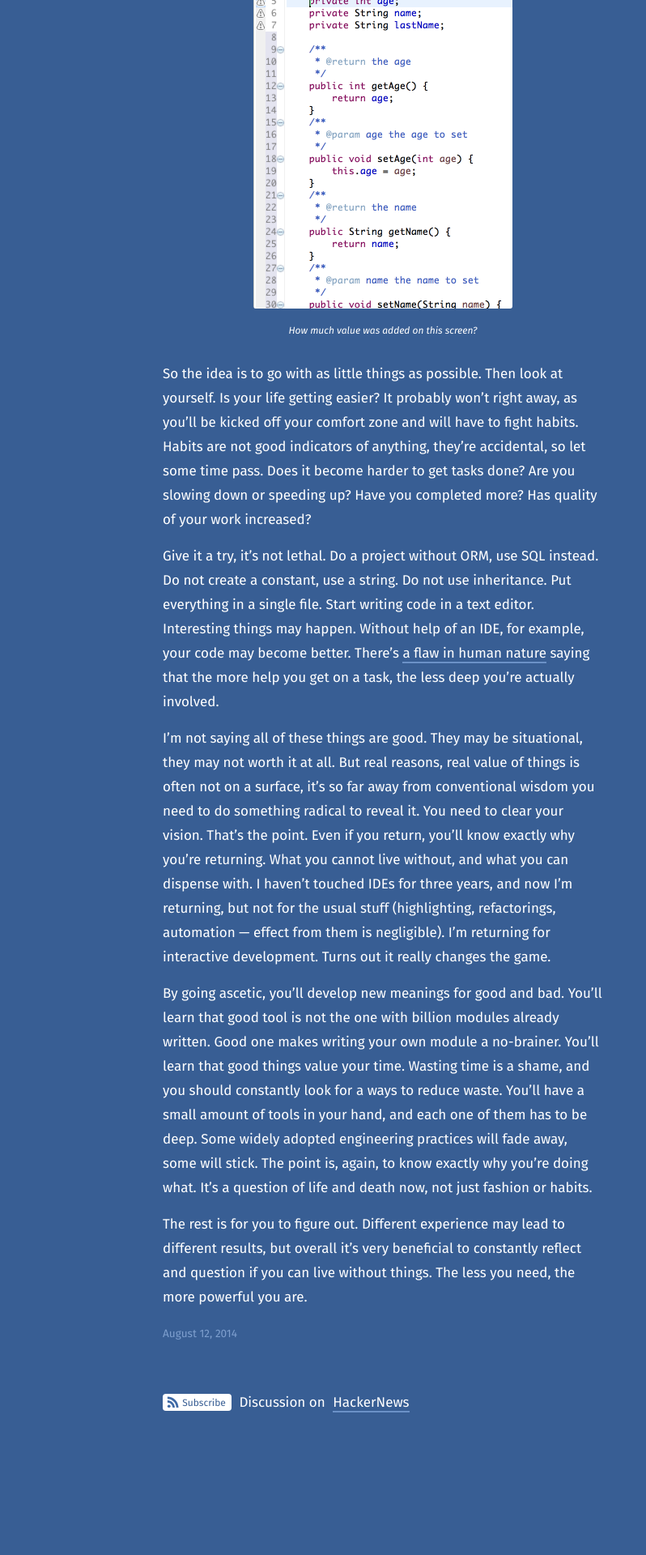
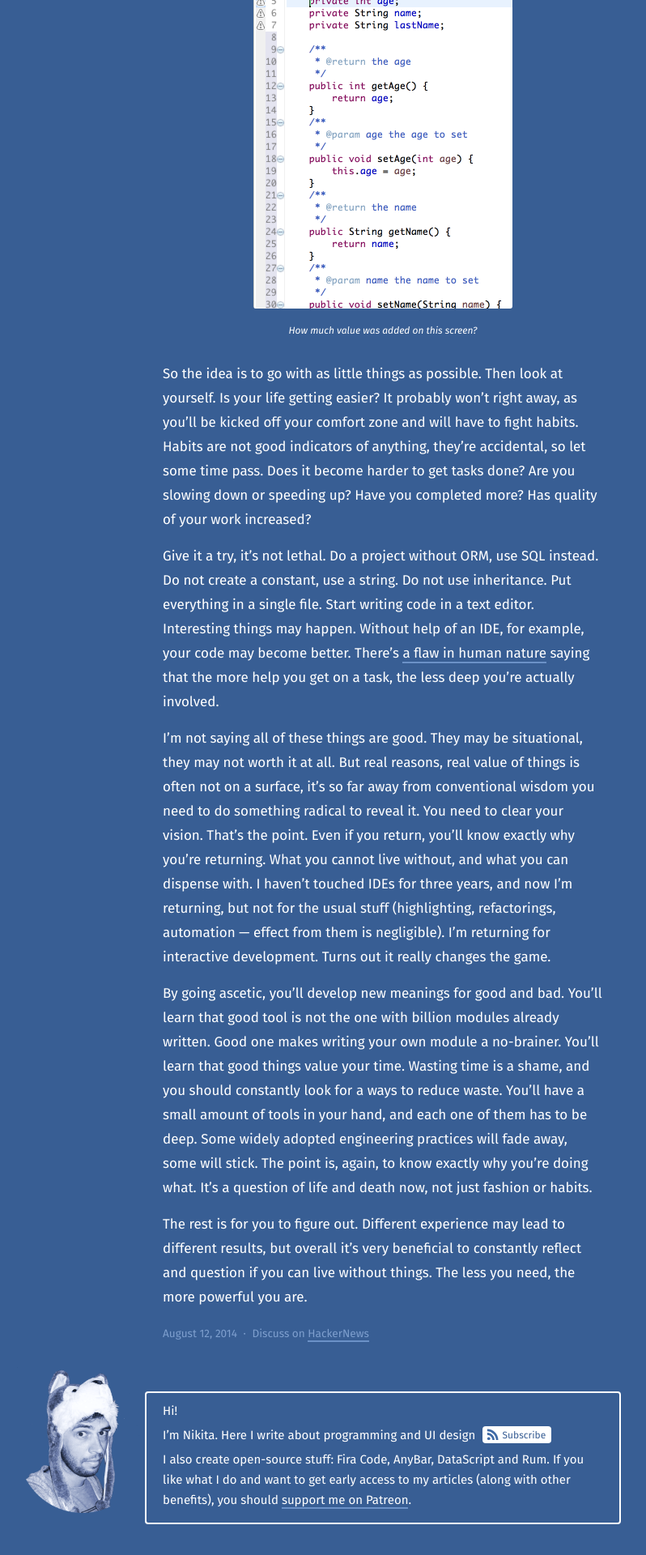
Before and after one commit to tonsky/tonsky.github.io, a Jekyll site: the page built from _posts/2014-08-12-irrelevant-things.md, in a window 1280 px wide. Shown: the part 2167-4087 px from the top of the page at 81% size, without its empty margins (168-966 px from the left). Built offline with Jekyll 4.4.1, drawn with Linux system fonts in a browser that asks for light colours; before the commit the page ends 3960 px from its top, so only the background shows below that.

Commit message:
Patreon links in blog

```diff
--- a/_layouts/post.html
+++ b/_layouts/post.html
@@ -15,19 +15,11 @@ layout: default
 
   {{ content }}
 
-  <p class=date>{{ page.date | date: "%B %-d, %Y" }}</p>
-
-  <div id="fb-root"></div>
-
-  <p class=comments>
-    <a class="btn-share" href="http://tonsky.me/blog/atom.xml" target="_blank"><svg viewBox="0 0 800 800"><path d="M493 652H392c0-134-111-244-244-244V307c189 0 345 156 345 345zm71 0c0-228-188-416-416-416V132c285 0 520 235 520 520z"/><circle cx="219" cy="581" r="71"/></svg> Subscribe</a>
-
-    <!-- <a class="btn-share" href="https://twitter.com/intent/tweet?url=http://tonsky.me{{ page.url }}&text={{ page.title }}" target="_blank"><svg viewBox="0 0 800 800"><path d="M679 239s-21 34-55 57c7 156-107 329-314 329-103 0-169-50-169-50s81 17 163-45c-83-5-103-77-103-77s23 6 50-2c-93-23-89-110-89-110s23 14 50 14c-84-65-34-148-34-148s76 107 228 116c-22-121 117-177 188-101 37-6 71-27 71-27s-12 41-49 61c30-2 63-17 63-17z"/></svg> Tweet</a>
-
-    <a class="btn-share" href="https://www.facebook.com/sharer/sharer.php?u=http://tonsky.me{{ page.url }}" target="_blank"><svg viewBox="0 0 800 800"><path d="M604 170c15 0 26 11 26 26v408c0 15-11 26-26 26H487V452h60l9-70h-69v-44c0-20 6-34 35-34h37v-62s-24-3-54-3c-53 0-89 33-89 92v51h-60v70h60v178H196c-15 0-26-11-26-26V196c0-15 11-26 26-26h408z"/></svg> Share</a> -->
-
+  <p class=footer>
+    <span class=date>{{ page.date | date: "%B %-d, %Y" }}</span>
     {% if page.hackernews_id or page.reddit_url %}
-      <span>Discussion on</span>
+      <span class="separator">·</span>
+      <span>Discuss on</span>
       {% if page.hackernews_id %}
         <a href="https://news.ycombinator.com/item?id={{ page.hackernews_id }}">HackerNews</a>
       {% endif %}
@@ -35,8 +27,15 @@ layout: default
         <a href="{{ page.reddit_url }}">Reddit</a>
       {% endif %}
     {% endif %}
-
-
   </p>
 
+  <div class="about">
+    <img src="/photo.png">
+    <div class="about_inner">
+      <p>Hi!</p>
+      <p>I’m Nikita. Here I write about programming and UI design <a style="margin-left: 5px" class="btn-subscribe" href="http://tonsky.me/blog/atom.xml" target="_blank"><svg viewBox="0 0 800 800"><path d="M493 652H392c0-134-111-244-244-244V307c189 0 345 156 345 345zm71 0c0-228-188-416-416-416V132c285 0 520 235 520 520z"/><circle cx="219" cy="581" r="71"/></svg> Subscribe</a></p>
+      <p>I also create open-source stuff: Fira Code, AnyBar, DataScript and Rum. If you like what I do and want to get early access to my articles (along with other benefits), you should <a href="https://patreon.com/tonsky" target="_blank">support me on Patreon</a>.</p>
+    </div>
+  </div>
+
 </div>
--- a/style.css
+++ b/style.css
@@ -74,23 +74,26 @@ ul > li, ol > li { margin: 0.5em 0; }
 sup, sub, .note-ref, .note-number, .footnote { vertical-align: baseline; position: relative; font-size: .7em; line-height: 1; }
 sup, .note-ref, .note-number, .footnote { bottom: 1.4ex; }
 sub { top: .5ex; }
+
+.about > img { float: left; width: 160px; margin-left: -180px; margin-top: -30px; }
+.about_inner { font-size: 15px; line-height: 25px; border: 2px solid white; border-radius: 4px; padding: 10px 20px; margin: -12px -22px; }
+.about_inner > p { margin: 0 0 5px; }
+.btn-subscribe { line-height: 20px; text-decoration: none; background: white; color: hsl(215, 45%, 40%); border: none; font-size: 12px; padding: 0px 7px; display: inline-block; border-radius: 4px; position: relative; top: -1px; }
+.btn-subscribe > svg { width: 21px; height: 21px; vertical-align: bottom; margin: 0 -2px 0 -5px; fill: hsl(215, 45%, 45%); }
+
 .footnote { margin: 0 5px;  }
 .footnotes-br { width: 100px; height: 2px; background: hsl(215, 45%, 60%); margin-top: 5em; }
 .footnotes { padding-left: 1em;  }
 
-.date { font-size: 0.8em; color: hsl(215, 45%, 65%); }
-
 .notes { font-size: 0.8em; }
 .note-number { margin-left: -1em; }
 
+.footer { margin-bottom: 5em; font-size: 0.8em; color: hsl(215, 45%, 65%); }
+.footer > a { margin-right: 10px; }
+.footer > .separator { margin: 0 4px; }
+.footer > .btn-subscribe { float: right; }
+.footer > a { margin-right: 5px; }
 
-
-.comments {  margin: 60px 0 0 0; line-height: 20px; }
-.comments > a, .comments > span  {  margin-right: 5px; }
-
-
-.btn-share { text-decoration: none; background: white; color: hsl(215, 45%, 40%); border: none; font-size: 12px; padding: 0px 7px; display: inline-block; border-radius: 4px; position: relative; top: -1px; }
-.btn-share > svg { width: 21px; height: 21px; vertical-align: bottom; margin: 0 -2px 0 -5px; fill: hsl(215, 45%, 45%); }
 
 .event { font-size: 14px; display: inline-block; width: 380px; vertical-align: top; margin: 0 20px 4em 0; }
 .event > h1 { font-size: 20px; margin: 0 0 1em 0; }
```
Also changed, not shown: index.html (+15 -3 lines), projects/index.html (+4 -4 lines), photo.png (added).
